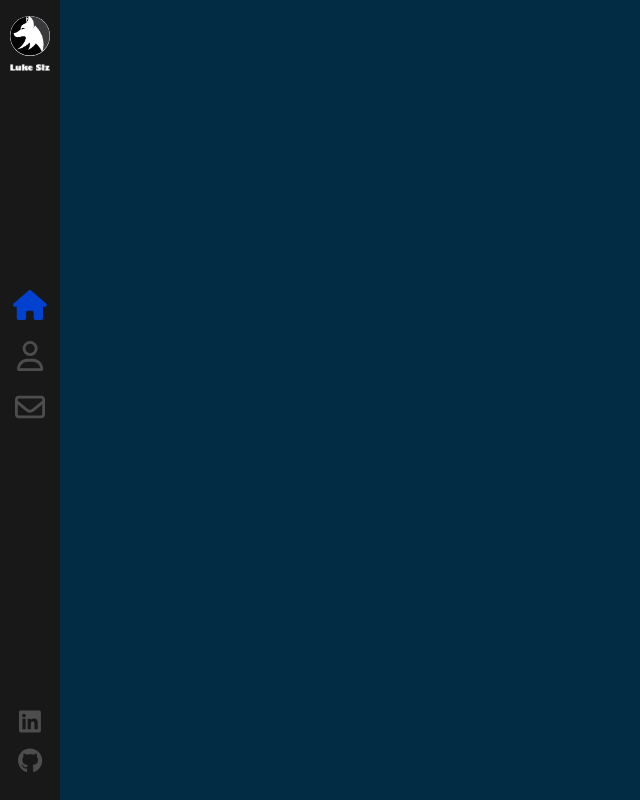
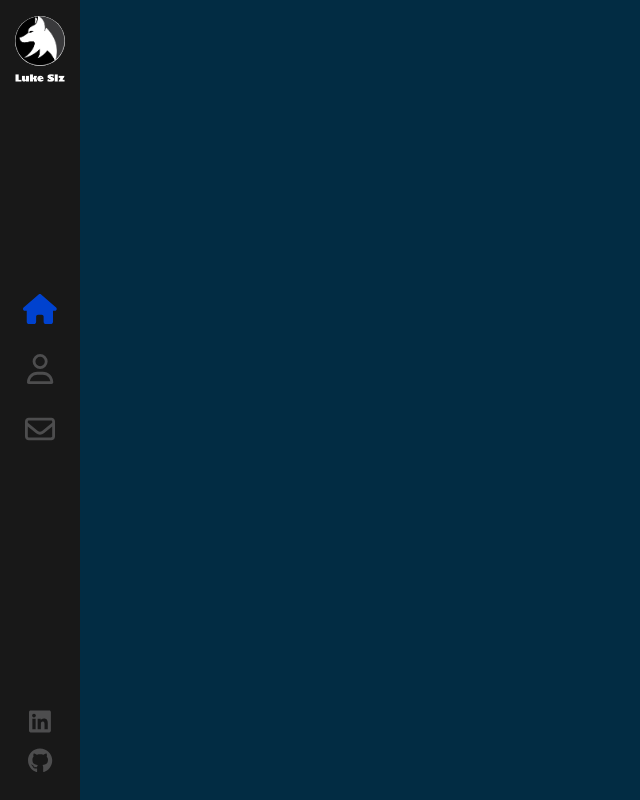
Before and after one commit to LukeSlz/LukeSlz_Portfolio, a React (Create React App) app: page / in a window 1280 px wide. Shown: the whole page, without its empty margins (0-640 px from the left). Built offline with nearby package versions, Linux system fonts and the light colour scheme.

Commit message:
changes on sidebar size

```diff
--- a/src/App.tsx
+++ b/src/App.tsx
@@ -1,5 +1,4 @@
 import React from 'react';
-import logo from './logo.svg';
 import './App.scss';
 import { Route, Routes } from 'react-router-dom';
 import Layout from './components/Layout';
--- a/src/components/Sidebar/index.scss
+++ b/src/components/Sidebar/index.scss
@@ -1,6 +1,6 @@
 .nav-bar{
   background-color: #181818;
-  width: 60px;
+  width: 80px;
   height: 100%;
   position: absolute;
   top: 0;
@@ -14,7 +14,7 @@
     img {
       display: block;
       margin: 8px auto;
-      width: 40px;
+      width: 50px;
       height: auto;
 
       &:first-of-type{
@@ -41,7 +41,7 @@
       font-size: 30px;
       color: #4d4d4e;
       display: block;
-      line-height: 51px;
+      line-height: 60px;
       position: relative;
       text-decoration: none;
 
@@ -63,7 +63,7 @@
 
       &::after {
         content: '';
-        font-size: 9px;
+        font-size: 12px;
         letter-spacing: 2px;
         position: absolute;
         bottom: 0;
```
